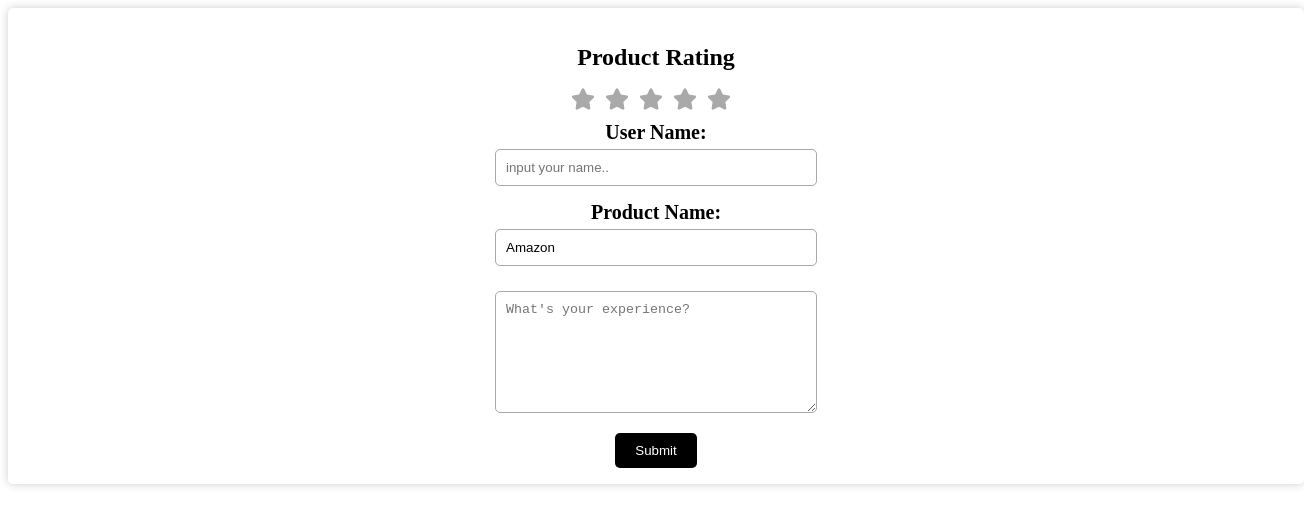
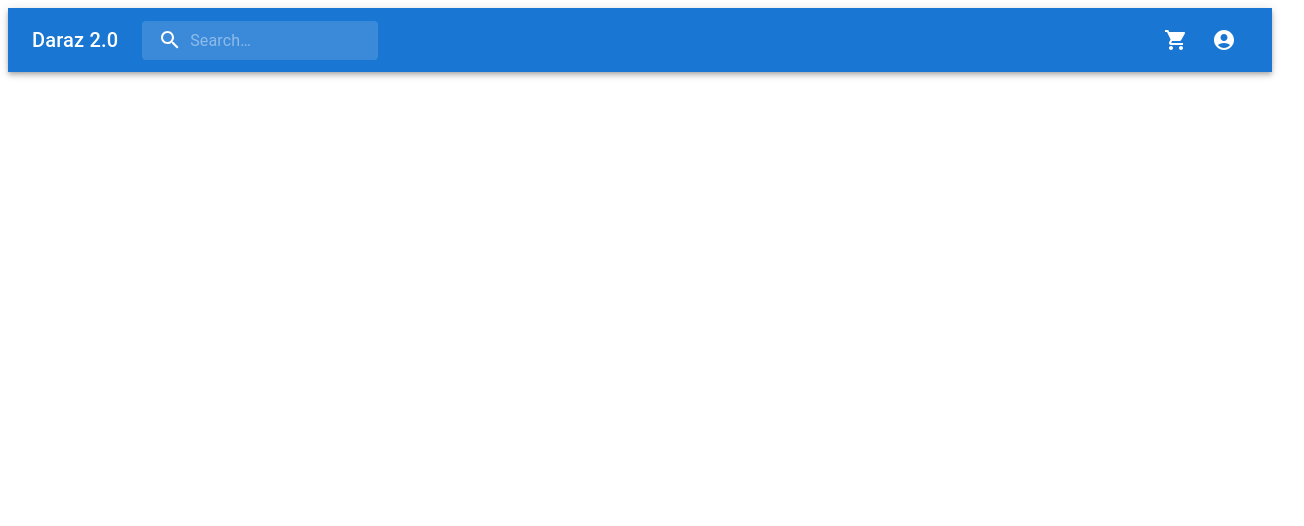
Before and after one commit to nischal619/daraz2.0, a React (Vite) app: page / in a window 1280 px wide. Shown: the top 526 px of the page, 1304 px wide, since content can reach past the window. Built offline with nearby package versions, Linux system fonts and the light colour scheme.

Commit message:
add navbar

```diff
--- a/index.html
+++ b/index.html
@@ -4,7 +4,7 @@
     <meta charset="UTF-8" />
     <link rel="icon" type="image/svg+xml" href="/vite.svg" />
     <meta name="viewport" content="width=device-width, initial-scale=1.0" />
-    <title>Vite + React</title>
+    <title>Daraz 2.0</title>
   </head>
   <body>
     <div id="root"></div>
--- a/package.json
+++ b/package.json
@@ -10,6 +10,10 @@
     "preview": "vite preview"
   },
   "dependencies": {
+    "@emotion/react": "^11.10.4",
+    "@emotion/styled": "^11.10.4",
+    "@mui/icons-material": "^5.10.9",
+    "@mui/material": "^5.10.9",
     "react": "^18.2.0",
     "react-dom": "^18.2.0",
     "react-icons": "^4.4.0",
--- a/src/App.css
+++ b/src/App.css
@@ -1,7 +1,6 @@
 #root {
   max-width: 1280px;
   margin: 0 auto;
-  padding: 2rem;
   text-align: center;
 }
 
--- a/src/App.jsx
+++ b/src/App.jsx
@@ -1,11 +1,22 @@
 import React from "react";
-import ProductCard from "./components/ProductCard";
+import Navbar from "./components/Navbar";
+import { createTheme, ThemeProvider, styled } from '@mui/material/styles';
+
+
+
+const theme = createTheme({
+  palette: {
+    secondary: {
+      main: '#F85606'
+    }
+  }
+});
 
 const App = () => {
   return (
-    <div>
-      <ProductCard />
-    </div>
+    <ThemeProvider theme={theme}>
+      <Navbar />
+    </ThemeProvider>
   );
 };
 
--- /dev/null
+++ b/src/components/Navbar.jsx
@@ -0,0 +1,209 @@
+import * as React from "react";
+import { styled, alpha } from "@mui/material/styles";
+import AppBar from "@mui/material/AppBar";
+import Box from "@mui/material/Box";
+import Toolbar from "@mui/material/Toolbar";
+import IconButton from "@mui/material/IconButton";
+import Typography from "@mui/material/Typography";
+import InputBase from "@mui/material/InputBase";
+import Badge from "@mui/material/Badge";
+import MenuItem from "@mui/material/MenuItem";
+import Menu from "@mui/material/Menu";
+import MenuIcon from "@mui/icons-material/Menu";
+import SearchIcon from "@mui/icons-material/Search";
+import AccountCircle from "@mui/icons-material/AccountCircle";
+import MailIcon from "@mui/icons-material/Mail";
+import NotificationsIcon from "@mui/icons-material/Notifications";
+import MoreIcon from "@mui/icons-material/MoreVert";
+import Button from "@mui/material/Button";
+import { ShoppingCart } from "@mui/icons-material";
+
+const Search = styled("div")(({ theme }) => ({
+  position: "relative",
+  borderRadius: theme.shape.borderRadius,
+  backgroundColor: alpha(theme.palette.common.white, 0.15),
+  "&:hover": {
+    backgroundColor: alpha(theme.palette.common.white, 0.25),
+  },
+  marginRight: theme.spacing(2),
+  marginLeft: 0,
+  width: "100%",
+  [theme.breakpoints.up("sm")]: {
+    marginLeft: theme.spacing(3),
+    width: "auto",
+  },
+}));
+
+const SearchIconWrapper = styled("div")(({ theme }) => ({
+  padding: theme.spacing(0, 2),
+  height: "100%",
+  position: "absolute",
+  pointerEvents: "none",
+  display: "flex",
+  alignItems: "center",
+  justifyContent: "center",
+}));
+
+const StyledInputBase = styled(InputBase)(({ theme }) => ({
+  color: "inherit",
+  "& .MuiInputBase-input": {
+    padding: theme.spacing(1, 1, 1, 0),
+    // vertical padding + font size from searchIcon
+    paddingLeft: `calc(1em + ${theme.spacing(4)})`,
+    transition: theme.transitions.create("width"),
+    width: "100%",
+    [theme.breakpoints.up("md")]: {
+      width: "20ch",
+    },
+  },
+}));
+
+export default function Navbar() {
+  const [anchorEl, setAnchorEl] = React.useState(null);
+  const [mobileMoreAnchorEl, setMobileMoreAnchorEl] = React.useState(null);
+
+  const isMenuOpen = Boolean(anchorEl);
+  const isMobileMenuOpen = Boolean(mobileMoreAnchorEl);
+
+  const handleProfileMenuOpen = (event) => {
+    setAnchorEl(event.currentTarget);
+  };
+
+  const handleMobileMenuClose = () => {
+    setMobileMoreAnchorEl(null);
+  };
+
+  const handleMenuClose = () => {
+    setAnchorEl(null);
+    handleMobileMenuClose();
+  };
+
+  const handleMobileMenuOpen = (event) => {
+    setMobileMoreAnchorEl(event.currentTarget);
+  };
+
+  const menuId = "primary-search-account-menu";
+  const renderMenu = (
+    <Menu
+      anchorEl={anchorEl}
+      anchorOrigin={{
+        vertical: "top",
+        horizontal: "right",
+      }}
+      id={menuId}
+      keepMounted
+      transformOrigin={{
+        vertical: "top",
+        horizontal: "right",
+      }}
+      open={isMenuOpen}
+      onClose={handleMenuClose}
+    >
+      <MenuItem onClick={handleMenuClose}>Profile</MenuItem>
+      <MenuItem onClick={handleMenuClose}>My account</MenuItem>
+    </Menu>
+  );
+
+  const mobileMenuId = "primary-search-account-menu-mobile";
+  const renderMobileMenu = (
+    <Menu
+      anchorEl={mobileMoreAnchorEl}
+      anchorOrigin={{
+        vertical: "top",
+        horizontal: "right",
+      }}
+      id={mobileMenuId}
+      keepMounted
+      transformOrigin={{
+        vertical: "top",
+        horizontal: "right",
+      }}
+      open={isMobileMenuOpen}
+      onClose={handleMobileMenuClose}
+    >
+      <MenuItem>
+        <IconButton size="large" aria-label="show 4 new mails" color="inherit">
+          <Badge badgeContent={4} color="error">
+            <MailIcon />
+          </Badge>
+        </IconButton>
+        <p>Messages</p>
+      </MenuItem>
+      <MenuItem>
+        <IconButton
+          size="large"
+          aria-label="show 17 new notifications"
+          color="inherit"
+        >
+          <Badge badgeContent={17} color="error">
+            <NotificationsIcon />
+          </Badge>
+        </IconButton>
+        <p>Notifications</p>
+      </MenuItem>
+      <MenuItem onClick={handleProfileMenuOpen}>
+        <IconButton
+          size="large"
+          aria-label="account of current user"
+          aria-controls="primary-search-account-menu"
+          aria-haspopup="true"
+          color="inherit"
+        >
+          <AccountCircle />
+        </IconButton>
+        <p>Profile</p>
+      </MenuItem>
+    </Menu>
+  );
+
+  return (
+    <Box sx={{ flexGrow: 1 }}>
+      <AppBar position="static">
+        <Toolbar>
+          <Typography
+            variant="h6"
+            noWrap
+            component="div"
+            sx={{ display: { xs: "none", sm: "block" } }}
+          >
+            Daraz 2.0
+          </Typography>
+
+          <Search>
+            <SearchIconWrapper>
+              <SearchIcon />
+            </SearchIconWrapper>
+            <StyledInputBase
+              placeholder="Search…"
+              inputProps={{ "aria-label": "search" }}
+            />
+          </Search>
+
+          <Box sx={{ flexGrow: 1 }} />
+          <Box sx={{ display: { xs: "none", md: "flex" } }}>
+            <IconButton size="large" color="inherit">
+              <ShoppingCart />
+            </IconButton>
+            <IconButton size="large" color="inherit">
+              <AccountCircle />
+            </IconButton>
+          </Box>
+          <Box sx={{ display: { xs: "flex", md: "none" } }}>
+            <IconButton
+              size="large"
+              aria-label="show more"
+              aria-controls={mobileMenuId}
+              aria-haspopup="true"
+              onClick={handleMobileMenuOpen}
+              color="inherit"
+            >
+              <MoreIcon />
+            </IconButton>
+          </Box>
+        </Toolbar>
+      </AppBar>
+      {renderMobileMenu}
+      {renderMenu}
+    </Box>
+  );
+}
--- a/src/main.jsx
+++ b/src/main.jsx
@@ -1,7 +1,7 @@
 import React from "react";
 import ReactDOM from "react-dom/client";
 import App from "./App";
-// import './index.css'
+
 
 ReactDOM.createRoot(document.getElementById("root")).render(
   <React.StrictMode>
```
Also changed, not shown: 1 other file (tests, documents, lock files or other folders).
